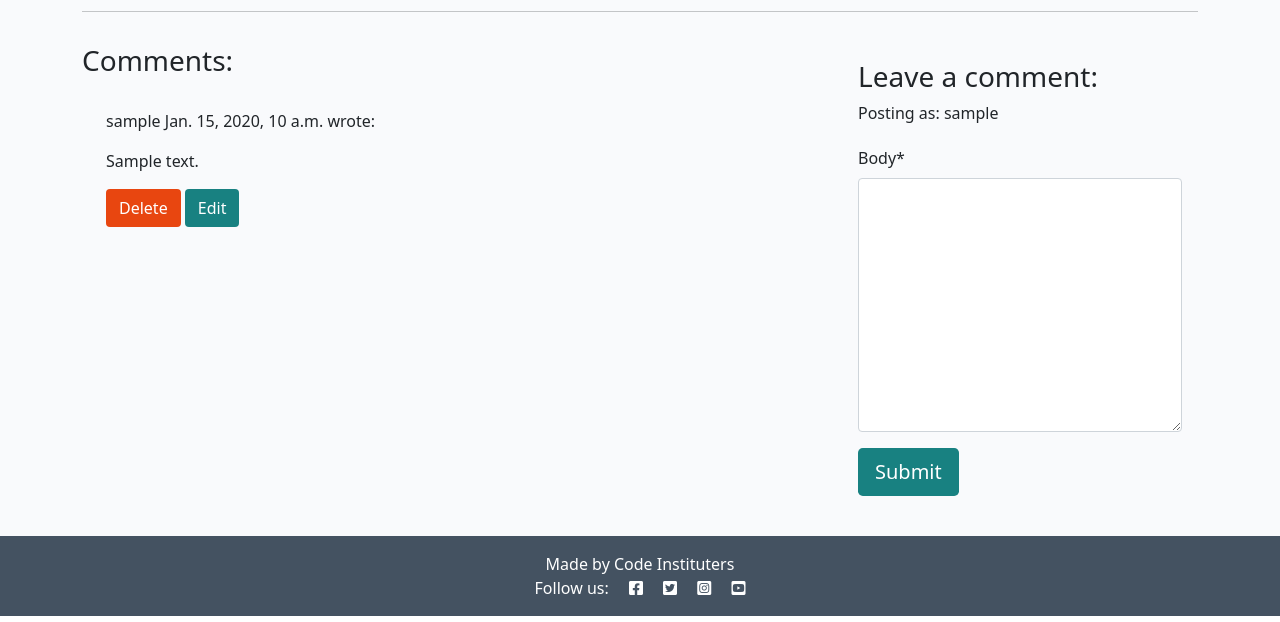
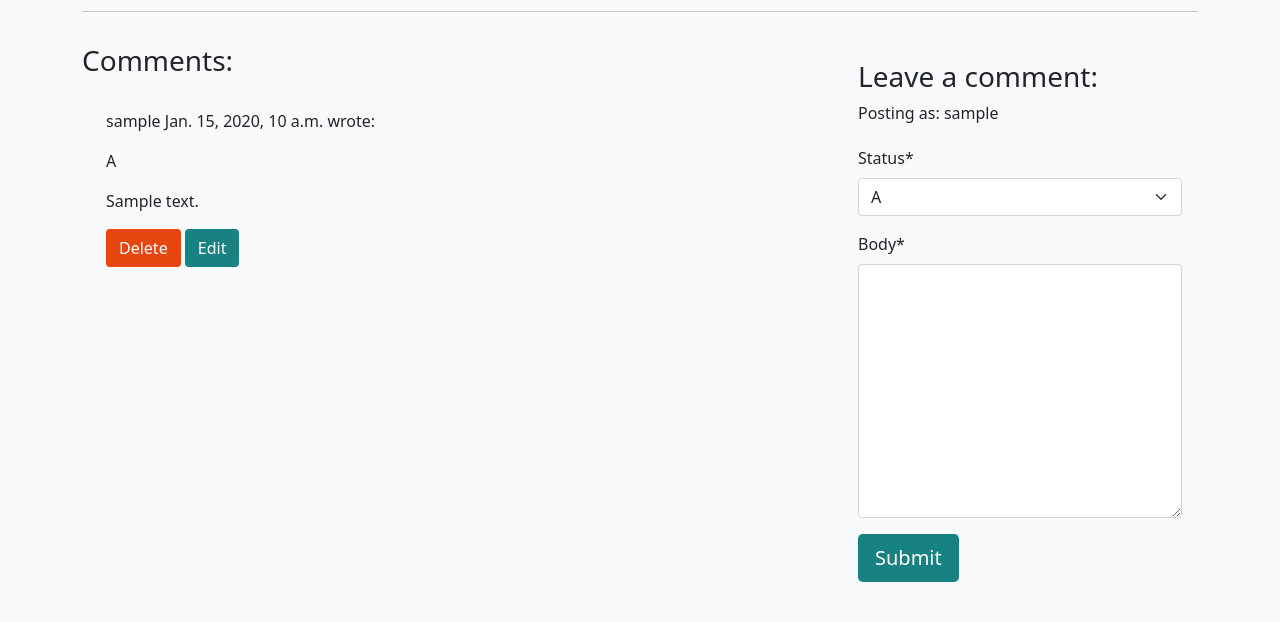
Before and after one commit to JohnStuartPhil/codestar_blog, a Django app: a page that uses blog/templates/blog/post_detail.html in a window 1280 px wide. Shown: the part 521-1143 px from the top of the page. Run offline with Django 5.2, Linux system fonts and the light colour scheme; a user stored in the database is signed in; tables that the repository leaves empty hold one stand-in row (values such as "Sample post"); some libraries are stand-ins or nearby versions.

Commit message:
Add dropdown menu in comments

```diff
--- a/blog/forms.py
+++ b/blog/forms.py
@@ -5,4 +5,4 @@ from django import forms
 class CommentForm(forms.ModelForm):
     class Meta:
         model = Comment
-        fields = ('body',)
+        fields = ('status', 'body',)
--- a/blog/models.py
+++ b/blog/models.py
@@ -2,6 +2,7 @@ from django.db import models
 from django.contrib.auth.models import User # Import models to connect
 
 STATUS = ((0, "Draft"), (1, "Published"))
+TEST = (('A', 'A'), ('B', 'B'))
 
 
 # Create your models here.
@@ -27,6 +28,7 @@ class Post(models.Model):
 class Comment(models.Model):
     post = models.ForeignKey(
         Post, on_delete=models.CASCADE, related_name="comments")
+    status = models.CharField(choices=TEST, default='A')
     author = models.ForeignKey(
         User, on_delete=models.CASCADE, related_name="commenter")
     body = models.TextField()
--- a/blog/templates/blog/post_detail.html
+++ b/blog/templates/blog/post_detail.html
@@ -60,6 +60,7 @@
             </span> wrote:
           </p>
           <div id="comment{{ comment.id }}">
+            {{ comment.status | linebreaks }}
             {{ comment.body | linebreaks }}
           </div>
           {% if not comment.approved and comment.author == user %}
--- a/static/js/comments.js
+++ b/static/js/comments.js
@@ -1,11 +1,8 @@
 const editButtons = document.getElementsByClassName("btn-edit");
-const commentText = document.getElementById("id_body");
+const commentText = document.getElementById("id_");
 const commentForm = document.getElementById("commentForm");
 const submitButton = document.getElementById("submitButton");
 
-const deleteModal = new bootstrap.Modal(document.getElementById("deleteModal"));
-const deleteButtons = document.getElementsByClassName("btn-delete");
-const deleteConfirm = document.getElementById("deleteConfirm");
 
 /**
 * Initializes edit functionality for the provided edit buttons.
```
Also changed, not shown: blog/migrations/0005_comment_status.py (added).
